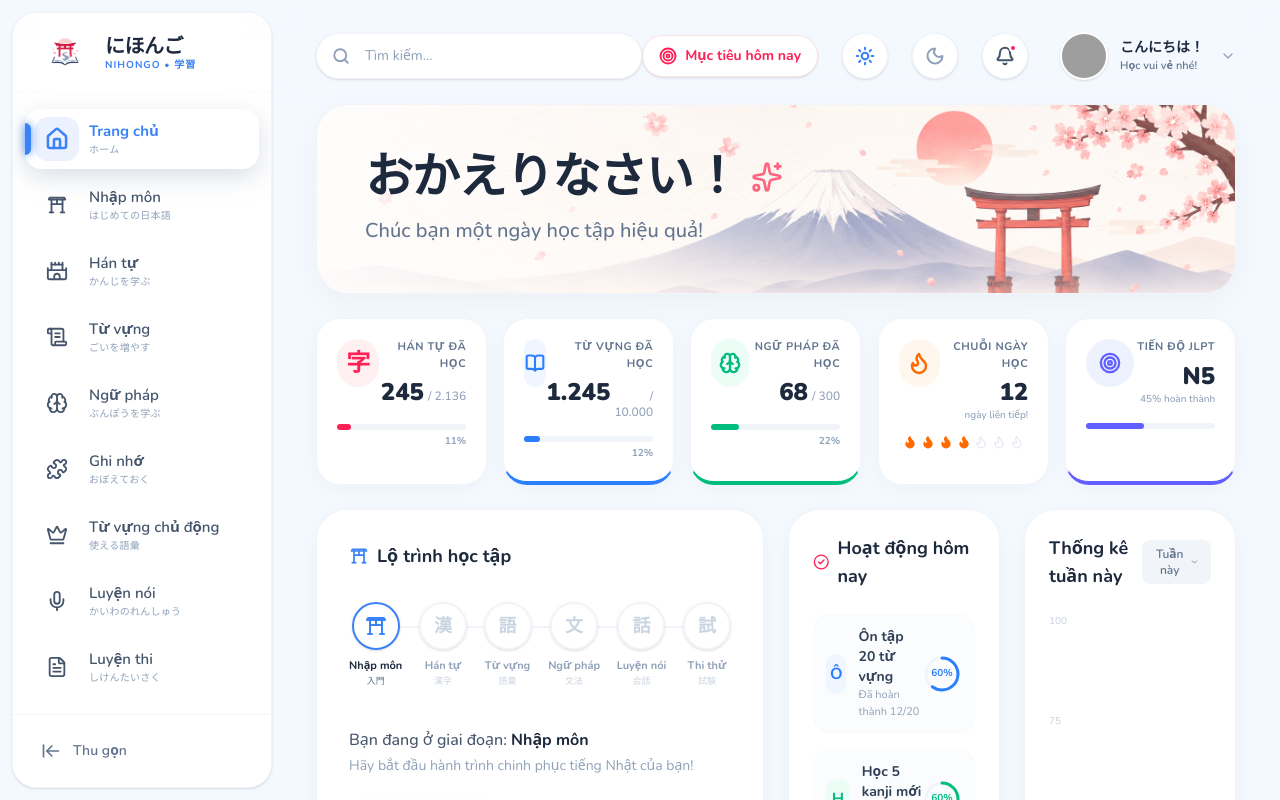
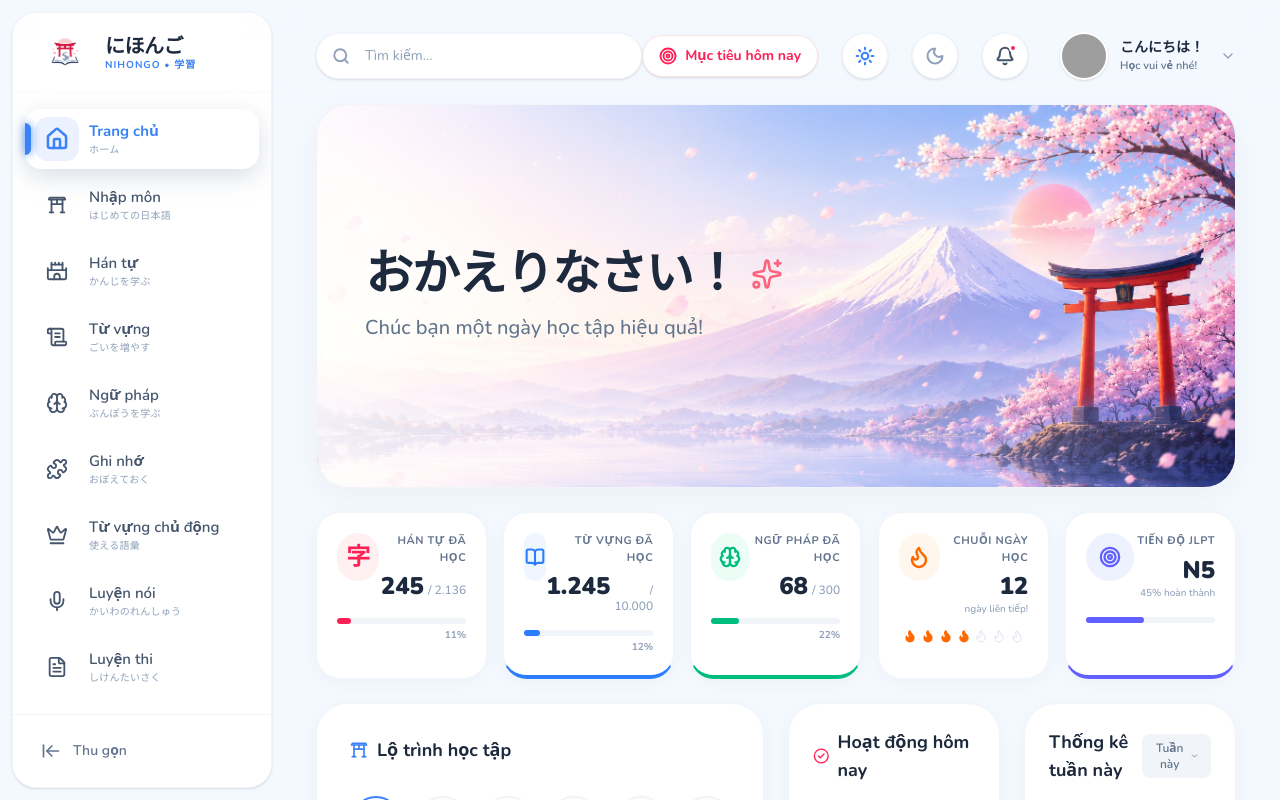
Before and after one commit to dotuananh2003/NihongoFlow, a React (Vite) app: page / in a window 1280 px wide. Shown: the top 800 px of the page. Built offline with nearby package versions, Linux system fonts and the light colour scheme; grey boxes are pictures that could not be loaded.

Commit message:
change user interface

```diff
--- a/src/pages/Home/Home.tsx
+++ b/src/pages/Home/Home.tsx
@@ -67,11 +67,21 @@ export const Home = () => {
       <motion.div
         initial={{ opacity: 0, y: 20 }}
         animate={{ opacity: 1, y: 0 }}
-        className="relative overflow-hidden bg-white dark:bg-slate-900 rounded-[2rem] p-8 md:p-12 shadow-[0_8px_30px_rgb(0,0,0,0.04)] border border-slate-100 dark:border-slate-800 bg-cover bg-center"
-        style={bgUrl ? { backgroundImage: `url(${bgUrl})` } : {}}
+        className="relative overflow-hidden bg-white dark:bg-slate-900 rounded-[2rem] shadow-[0_8px_30px_rgb(0,0,0,0.04)] border border-slate-100 dark:border-slate-800"
       >
+        {/* Background Image that dictates the height of the banner */}
+        {bgUrl && (
+          <img
+            src={bgUrl}
+            alt="Hero Banner"
+            className="w-full h-auto object-contain block"
+          />
+        )}
+
+        {/* Content Container (Absolute to sit on top of the image) */}
+        <div className={`absolute inset-0 p-8 md:p-12 flex flex-col justify-center ${!bgUrl ? 'relative min-h-[250px]' : ''}`}>
           {/* Overlay for text readability if image exists */}
-        {bgUrl && <div className="absolute inset-0 bg-gradient-to-r from-white/80 via-white/10 to-transparent dark:from-slate-900/90 dark:via-slate-900/20 dark:to-transparent"></div>}
+          {bgUrl && <div className="absolute inset-0 bg-gradient-to-r from-white/90 via-white/40 to-transparent dark:from-slate-900/90 dark:via-slate-900/40 dark:to-transparent z-0"></div>}
 
           <div className="relative z-10 max-w-xl">
             <h2 className="text-4xl md:text-5xl font-black tracking-tight text-slate-800 dark:text-slate-100 mb-4 font-jp flex items-center gap-3">
@@ -80,6 +90,7 @@ export const Home = () => {
             <p className="text-lg md:text-xl text-slate-500 dark:text-slate-400 font-medium">
               Chúc bạn một ngày học tập hiệu quả!
             </p>
+          </div>
         </div>
 
         {/* Background Decorative Illustration via pure CSS/SVG (Hide if bgUrl exists) */}
```
Also changed, not shown: src/assets/images/welcome/ChatGPT Image Jun 13, 2026, 05_23_16 PM.png (deleted), src/assets/images/welcome/ChatGPT Image Jun 24, 2026, 09_23_43 PM.png (added). Lines whose indentation alone changed are shown as unchanged.
